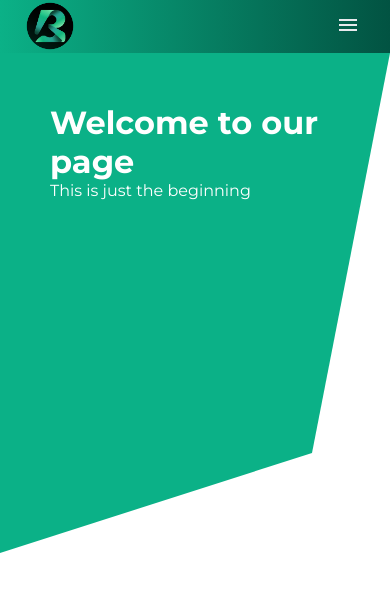
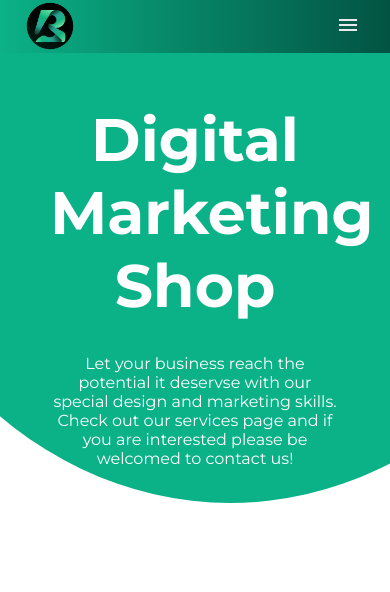
Before and after one commit to damjanboskovski/Brand-Booster, a plain HTML site: page index.html in a window 390 px wide. Drawn offline with Linux system fonts and the light colour scheme.

Commit message:
new style

```diff
--- a/index.html
+++ b/index.html
@@ -21,7 +21,7 @@
         </ul>
         <ul>
             <li><img src="./photos/Logo.png" alt="" width="100px"></li>
-            <li class="hideOnMobile"><a href="#"> Home</a></li>
+            <li class="hideOnMobile"><a href="#" style="color: rgb(6, 247, 206);"> Home</a></li>
             <li class="hideOnMobile"><a href="#">About</a></li>
             <li class="hideOnMobile"><a href="#">Services</a></li>
             <li class="hideOnMobile"><a href="#">Contact</a></li>
@@ -30,9 +30,11 @@
     </nav>
 
     <div class="diagonal-bckg">
-        <h1>Welcome to our page</h1>
-        <p>This is just the beginning</p>
+        <h1>Digital Marketing Shop</h1>
+        <p>Let your business reach the potential it deservse with our special design and marketing skills.</p>
+        <p>Check out our services page and if you are interested please be welcomed to contact us!</p>
     </div>
+
     <script src="./scripts/showSidebar.js"></script>
     <script src="./scripts/hideSidebar.js"></script>
 </body>
--- a/style/main.css
+++ b/style/main.css
@@ -8,7 +8,7 @@ body{
     height: 400px;
     background-color: white; /* Background color */
     color: white;
-    text-align: left;
+    text-align: center;
     padding: 50px 50px;
     overflow: hidden; /* Hide overflow */
 }
@@ -21,28 +21,46 @@ body{
     right: 0;
     bottom: 0;
     background-color: rgb(11, 177, 135); /* Diagonal cut color */
-    clip-path: polygon(0 0, 100% 0, 60% 80%, 0 100%); /* Creates the diagonal cut */
+    clip-path: ellipse(78% 94% at 59% 0); /* Creates the diagonal cut */
     z-index: 0; /* Behind the content */
 }
 
 .diagonal-bckg h1{
+    padding-top:  4rem;
     position: relative; /* For stacking order */
     z-index: 1; /* Bring text above the diagonal */
+    font-size: 60px;
+    margin-bottom: 2rem;
 }
 
 .diagonal-bckg p{
     position: relative; /* For stacking order */
     z-index: 1; /* Bring text above the diagonal */
+    font-size: 16px;
+}
+
+.offer{
+    display: flex;
+    justify-content: center;
+    align-items: center;
+    text-align: center;
+    height: 200px;
 }
 
 @media(max-width: 800px){
     .diagonal-bckg::before{
-        clip-path: polygon(0 0, 100% 0, 80% 80%, 0 100%);
+        clip-path: ellipse(100% 90% at 59% 0);
+    }
+    .diagonal-bckg h1{
+        padding-top:  0rem;
     }
 }
 
 @media(max-width: 400px){
     .diagonal-bckg::before{
-        clip-path: polygon(0 0, 100% 0, 80% 80%, 0 100%);
+        clip-path: ellipse(100% 90% at 59% 0);
+    }
+    .diagonal-bckg h1{
+        padding-top:  -1rem;
     }
 }
--- a/style/style.css
+++ b/style/style.css
@@ -37,11 +37,12 @@ nav a{
     display: flex;
     align-items: center;
     color: rgb(255, 255, 255);
-    transition: color 0.3s;
+    transition: color 0.3s ease-in;
 }
 
 nav a:hover{
     color: rgb(2, 241, 202);
+    font-weight: bold;
 }
 
 nav li:first-child{
```
